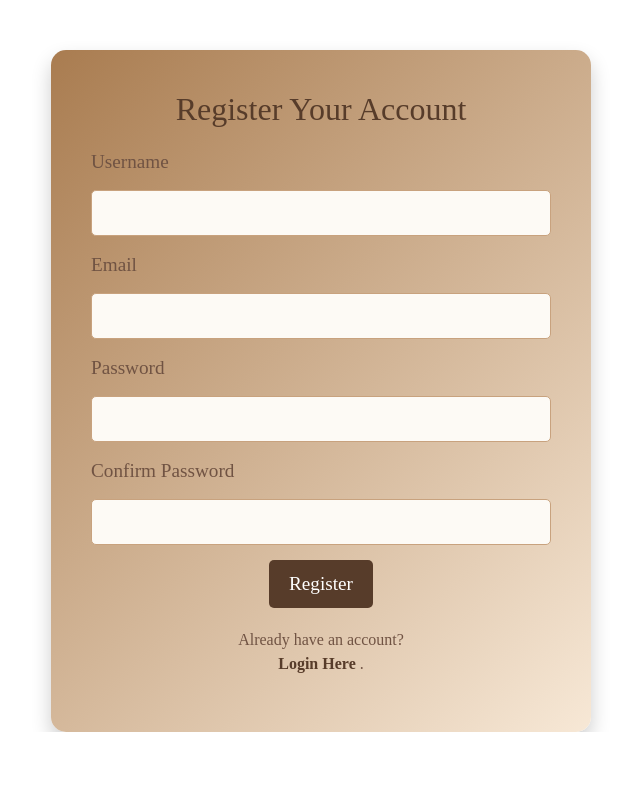
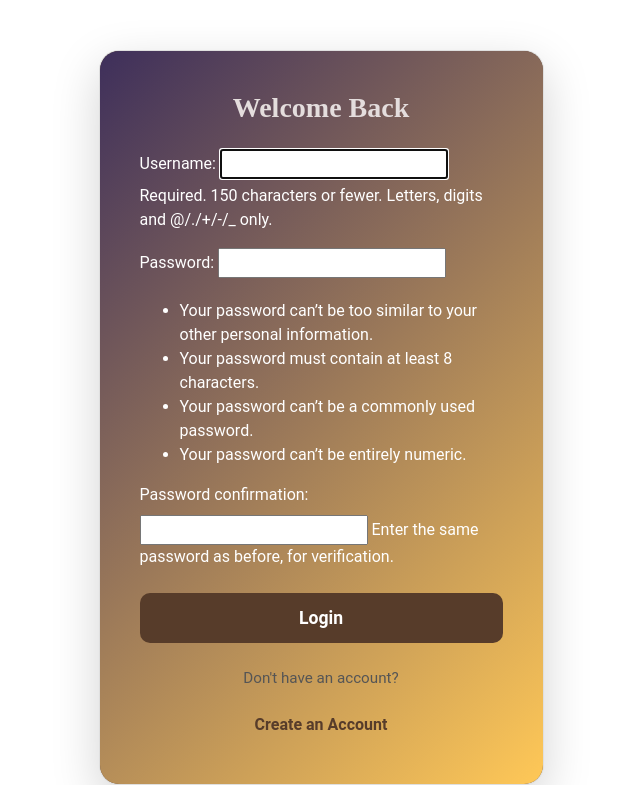
Before and after one commit to Chaitra-Sree/Solasta, a Django app: page /register/ in a window 1280 px wide. Shown: the part 96-881 px from the top of the page, without its empty margins (319-959 px from the left). Before the commit the page ends 828 px from the top, so only its background shows below. Run offline with Django 3.2, Linux system fonts and the light colour scheme; some libraries are stand-ins or nearby versions; some web fonts are replaced.

Commit message:
Enhanced Register and Login functionality

```diff
--- a/Food-Ordering_Django/orders/management/commands/generate_qr.py
+++ b/Food-Ordering_Django/orders/management/commands/generate_qr.py
@@ -3,7 +3,7 @@ import qrcode
 import os
 
 # Define the URL of your order page
-order_page_url = "http://127.0.0.1:8000/home"  # Replace with your actual URL
+order_page_url = "http://127.0.0.1:8000/"  # Replace with your actual URL
 
 # Generate the QR code
 qr = qrcode.QRCode(version=1, box_size=10, border=5)
--- a/Food-Ordering_Django/orders/templates/orders/register.html
+++ b/Food-Ordering_Django/orders/templates/orders/register.html
@@ -1,43 +1,43 @@
 {% extends 'orders/header.html' %}
+{% block content %}
+<link href="https://fonts.googleapis.com/css2?family=Playfair+Display:wght@400;700&display=swap" rel="stylesheet">
+    <div class="container" style="margin-top:50px; font-family: 'Roboto', sans-serif;">
+        <div class="row justify-content-center">
+            <div class="col-md-6 col-lg-5">
+                <div class="card shadow-lg" style="border-radius: 20px; overflow: hidden;">
+                    <div class="card-body" style="background: linear-gradient(135deg, #3E2F5B, #FFC857); padding: 40px;">
+                        <h3 class="text-center mb-4" style="font-weight: bold; color: #e4dddd; font-family: 'Playfair Display, serif' ;">Welcome Back</h3>
+                        <form method="POST" novalidate>
+                            {% csrf_token %}
 
-{% block content %}
-<div class="container" style="margin-top: 50px;">
-    <div class="row justify-content-center">
-        <div class="col-md-6">
-            <div style="border-radius: 15px; background: linear-gradient(135deg, #a97c50, #f7e8d6); box-shadow: 0 10px 20px rgba(0, 0, 0, 0.2); padding: 40px; font-family: 'Playfair Display', serif;">
-                <h2 style="text-align: center; color: #573c2a; margin-bottom: 20px;">Register Your Account</h2>
-                <form method="POST">
-                    {% csrf_token %}
-                    <div style="margin-bottom: 15px;">
-                        <label for="username" style="color: #705343; font-size: 1.2em;">Username</label>
-                        <input id="username" type="text" name="username" style="width: 100%; padding: 10px; margin-top: 5px; border: 1px solid #c8a27e; border-radius: 5px; background: #fdfaf5; color: #573c2a;">
+                            {% if form.errors %}
+                                <div class="alert alert-danger" style="border-radius: 10px; font-size: 0.95rem;">
+                                    <ul style="margin: 0; padding: 0; list-style: none;">
+                                        {% for field, errors in form.errors.items %}
+                                            {% for error in errors %}
+                                                <li>{{ error }}</li>
+                                            {% endfor %}
+                                        {% endfor %}
+                                    </ul>
+                                </div>
+                            {% endif %}
+
+                            {{ form.as_p }}
+                            <button class="btn btn-primary btn-block mt-4" type="submit"
+                                    style="background-color: #573c2a; border: none; border-radius: 10px; font-size: 1.1rem; font-weight: bold; padding: 12px; transition: all 0.3s ease;">
+                                Login
+                            </button>
+                        </form>
+                        <div class="text-center mt-4">
+                            <p style="color: #555; font-size: 0.95rem;">Don't have an account?</p>
+                            <a href="/register" class="btn btn-link"
+                               style="color: #573c2a; font-weight: bold; text-decoration: none; font-size: 1rem; transition: color 0.2s ease;">
+                                Create an Account
+                            </a>
+                        </div>
                     </div>
-                    <div style="margin-bottom: 15px;">
-                        <label for="email" style="color: #705343; font-size: 1.2em;">Email</label>
-                        <input id="email" type="email" name="email" style="width: 100%; padding: 10px; margin-top: 5px; border: 1px solid #c8a27e; border-radius: 5px; background: #fdfaf5; color: #573c2a;">
-                    </div>
-                    <div style="margin-bottom: 15px;">
-                        <label for="password" style="color: #705343; font-size: 1.2em;">Password</label>
-                        <input id="password" type="password" name="password" style="width: 100%; padding: 10px; margin-top: 5px; border: 1px solid #c8a27e; border-radius: 5px; background: #fdfaf5; color: #573c2a;">
-                    </div>
-                    <div style="margin-bottom: 15px;">
-                        <label for="confirm_password" style="color: #705343; font-size: 1.2em;">Confirm Password</label>
-                        <input id="confirm_password" type="password" name="confirm_password" style="width: 100%; padding: 10px; margin-top: 5px; border: 1px solid #c8a27e; border-radius: 5px; background: #fdfaf5; color: #573c2a;">
-                    </div>
-                    <div style="text-align: center;">
-                        <button class="btn btn-outline-dark" type="submit" style="background-color: #573c2a; color: white; border: none; padding: 10px 20px; font-size: 1.2em; border-radius: 5px; cursor: pointer;">
-                            Register
-                        </button>
-                    </div>
-                </form>
-                <p style="text-align: center; margin-top: 20px; color: #705343;">
-                    Already have an account? <br>
-                    <a href="/login" style="color: #573c2a; text-decoration: none; font-weight: bold;">
-                        Login Here
-                    </a>.
-                </p>
+                </div>
             </div>
         </div>
     </div>
-</div>
 {% endblock %}
--- a/Food-Ordering_Django/orders/urls.py
+++ b/Food-Ordering_Django/orders/urls.py
@@ -13,6 +13,7 @@ urlpatterns = [
     path("login/", views.login_request, name="login"),
     path("register/", views.register, name="register"),
     path("logout/", views.logout_request, name="logout"),
+
     path("pizza/", views.pizza, name="pizza"),
     path("pasta/", views.pasta, name="pasta"),
     path("salad/", views.salad, name="salad"),
--- a/Food-Ordering_Django/orders/views.py
+++ b/Food-Ordering_Django/orders/views.py
@@ -12,17 +12,22 @@ from django.conf import settings
 import paypalrestsdk
 import datetime
 from django.urls import reverse
-
+from django.contrib.auth.forms import AuthenticationForm
+from django.contrib.auth import authenticate, login
+from django.shortcuts import render, redirect
+import logging
 from django.http import HttpResponse
 from django.shortcuts import redirect
 
-# Create your views here.
+
 def index(request):
     if request.user.is_authenticated:
         #we are passing in the data from the category model
         return render(request, "orders/home.html", {"categories":Category.objects.all})
     else:
         return redirect("orders:login")
+
+
 
 def login_request(request):
     if request.method == 'POST':
@@ -33,16 +38,20 @@ def login_request(request):
             user = authenticate(username=username, password=password)
             if user is not None:
                 login(request, user)
+                return redirect('/')
+        else:
 
-                return redirect('/')
+            return render(request, 'orders/login.html', {'form': form})
+
 
     form = AuthenticationForm()
-    return render(request = request,
-                    template_name = "orders/login.html",
-                    context={"form":form})
+    return render(request, 'orders/login.html', {'form': form})
 
+logger = logging.getLogger(__name__)
 def logout_request(request):
+    logger.info("Logout request triggered for user: %s", request.user)
     logout(request)
+    logger.info("User successfully logged out.")
     return redirect("orders:login")
 
 def register(request):
@@ -54,13 +63,13 @@ def register(request):
             login(request, user)
             return redirect("orders:index")
 
-        return render(request = request,
-                          template_name = "orders/register.html",
-                          context={"form":form})
+        return render(request,
+                      template_name="orders/register.html",
+                      context={"form": form})
 
-    return render(request = request,
-                  template_name = "orders/register.html",
-                  context={"form":UserCreationForm})
+    return render(request,
+                  template_name="orders/register.html",
+                  context={"form": UserCreationForm()})
 
 def pizza(request):
     if request.user.is_authenticated:
@@ -132,10 +141,9 @@ def checkout(request):
         response_data = {}
         list_of_items = [item["item_description"] for item in cart]
 
-        order = UserOrder(username=username, order=list_of_items, price=float(price), delivered=False) #create the row entry
-        order.save() #save row entry in database
+        order = UserOrder(username=username, order=list_of_items, price=float(price), delivered=False)
+        order.save()
 
-        # Capture billing details from the form
         billing_details = {
             'name': request.POST.get('name', 'Not Provided'),
             'email': request.POST.get('email', 'Not Provided'),
@@ -161,9 +169,8 @@ def checkout(request):
 
 def view_orders(request):
     if request.user.is_superuser:
-        #make a request for all the orders in the database
+
         rows = UserOrder.objects.all().order_by('-time_of_order')
-        #orders.append(row.order[1:-1].split(","))
 
         return render(request, "orders/orders.html", context = {"rows":rows})
     else:
@@ -187,8 +194,8 @@ def mark_order_as_delivered(request):
 def save_cart(request):
     if request.method == 'POST':
         cart = request.POST.get('cart')
-        saved_cart = SavedCarts(username=request.user.username, cart=cart) #create the row entry
-        saved_cart.save() #save row entry in database
+        saved_cart = SavedCarts(username=request.user.username, cart=cart)
+        saved_cart.save()
         return HttpResponse(
             json.dumps({"good":"boy"}),
             content_type="application/json"
@@ -204,11 +211,11 @@ def save_cart(request):
 def retrieve_saved_cart(request):
     try:
         saved_cart = SavedCarts.objects.get(username=request.user.username)
-        # Ensure cart is not None and is valid JSON
-        cart_data = saved_cart.cart if saved_cart.cart else '[]' #default to an empty cart
-        return JsonResponse({'cart': cart_data}, safe=False) # Return as a JSON object
+
+        cart_data = saved_cart.cart if saved_cart.cart else '[]'
+        return JsonResponse({'cart': cart_data}, safe=False)
     except SavedCarts.DoesNotExist:
-        # No cart saved for this user, return an empty cart
+
         return JsonResponse({'cart': '[]'}, safe=False)
 
 
@@ -251,7 +258,7 @@ from django.conf import settings
 from django.shortcuts import render, redirect
 
 paypalrestsdk.configure({
-    "mode": settings.PAYPAL_ENVIRONMENT,  # "sandbox" or "live"
+    "mode": settings.PAYPAL_ENVIRONMENT,
     "client_id": settings.PAYPAL_CLIENT_ID,
     "client_secret": settings.PAYPAL_CLIENT_SECRET
 })
@@ -259,7 +266,7 @@ paypalrestsdk.configure({
 
 
 def payment_process(request):
-    amount = request.POST.get('amount', '0')  # Get the amount from the POST request
+    amount = request.POST.get('amount', '0')
 
     payment = paypalrestsdk.Payment({
         "intent": "sale",
@@ -282,7 +289,7 @@ def payment_process(request):
     if payment.create():
         for link in payment.links:
             if link.rel == "approval_url":
-                return redirect(link.href)  # Redirect user to PayPal for approval
+                return redirect(link.href)
     else:
         return render(request, "orders/payment_failed.html", {"error": payment.error})
 
@@ -303,7 +310,7 @@ def payment_cancel(request):
     return render(request, "orders/payment_cancel.html")
 
 def retrieve_saved_cart(request):
-    # Your logic to retrieve the saved cart
+
     return JsonResponse({'status': 'success'})
 
 
```
Also changed, not shown: Food-Ordering_Django/orders/templates/logout.html (added, +20 -0 lines), Food-Ordering_Django/orders/templates/orders/login.html (+51 -7 lines), Food-Ordering_Django/db.sqlite3.
